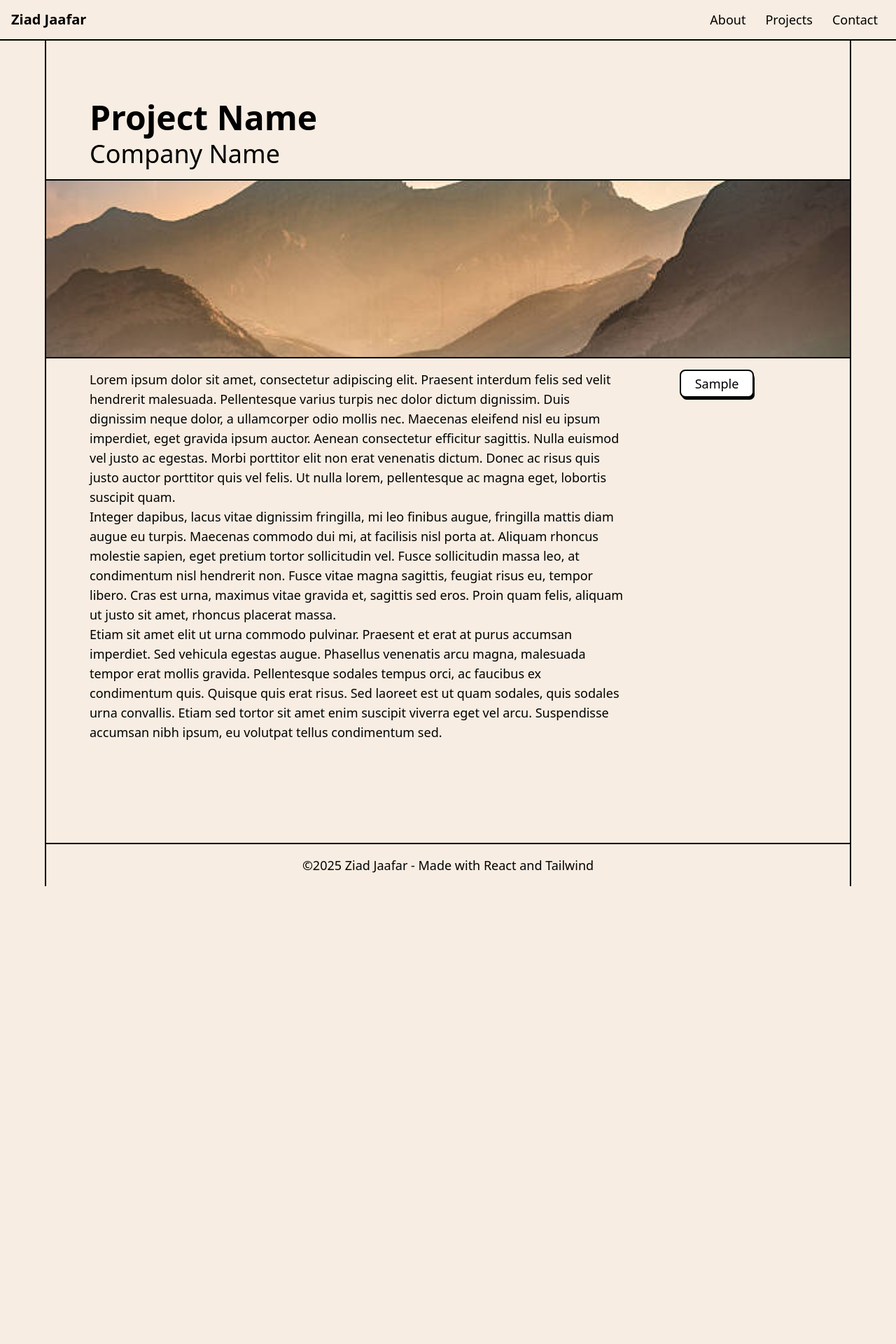
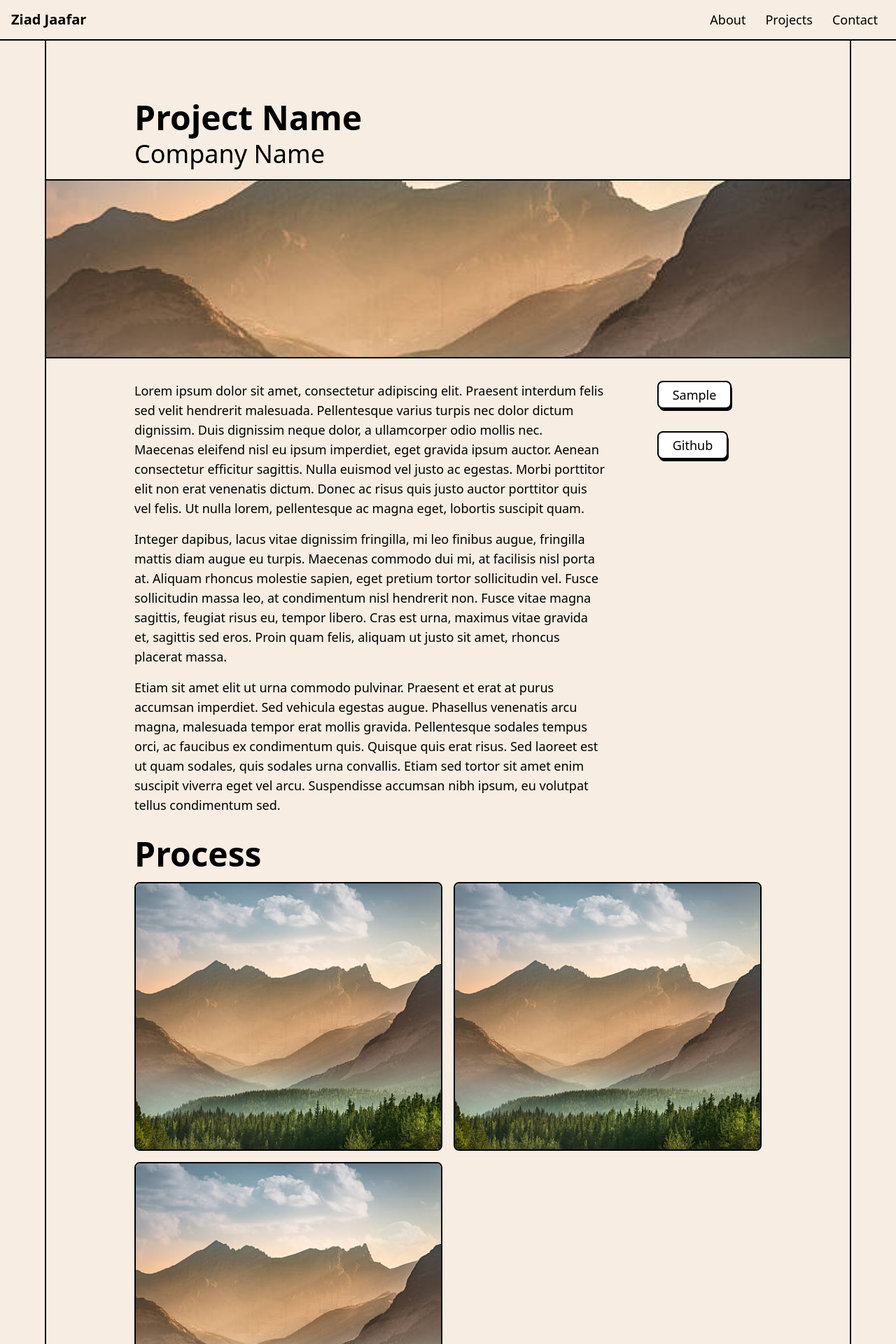
Before and after one commit to Ziad-J05/Portfolio-Site, a React (Vite) app: page /projects/project-info in a window 1280 px wide. Shown: the top 1920 px of the page at 70% size. Before the commit the page ends 1266 px from the top, so only its background shows below. Built offline with nearby package versions, Linux system fonts and the light colour scheme.

Commit message:
added descriptions that appear on hover

```diff
--- a/src/pages/ProjectInfoPage.tsx
+++ b/src/pages/ProjectInfoPage.tsx
@@ -14,17 +14,39 @@ export default function ProjectInfoPage() {
 
         <main className="bg-[#F7EDE2] py-36 mx-auto w-6xl min-h-[calc(100vh-var(--text-lg)-8*var(--spacing))] border-l-2 border-r-2">
 
-            <h2 className="text-5xl w-5xl mx-auto font-bold mb-2">Project Name</h2>
-            <p className="text-4xl w-5xl mx-auto font-regular">Company Name</p>
-            <img className='w-6xl h-64 object-cover border-y-2 my-4' src='/placeholder-photo.jpg' />
+            <h1 className="text-5xl w-4xl mx-auto font-bold mb-2">Project Name</h1>
+            <p className="text-4xl w-4xl mx-auto font-regular">Company Name</p>
+            <img className='w-6xl h-64 object-cover border-y-2 mt-4 mb-8' src='/placeholder-photo.jpg' />
 
-            <div className='grid w-5xl mx-auto grid-rows-1 grid-cols-[1fr_calc(var(--spacing)*64)]'>
-                <div className='col-span-1 col-start-1 text-lg'>
+            <div className='grid w-4xl mx-auto grid-rows-1 grid-cols-[1fr_calc(var(--spacing)*64)]'>
+                <div className='col-span-1 col-start-1 text-lg flex flex-col gap-4 w-2xl'>
                     <p>Lorem ipsum dolor sit amet, consectetur adipiscing elit. Praesent interdum felis sed velit hendrerit malesuada. Pellentesque varius turpis nec dolor dictum dignissim. Duis dignissim neque dolor, a ullamcorper odio mollis nec. Maecenas eleifend nisl eu ipsum imperdiet, eget gravida ipsum auctor. Aenean consectetur efficitur sagittis. Nulla euismod vel justo ac egestas. Morbi porttitor elit non erat venenatis dictum. Donec ac risus quis justo auctor porttitor quis vel felis. Ut nulla lorem, pellentesque ac magna eget, lobortis suscipit quam.</p>
                     <p>Integer dapibus, lacus vitae dignissim fringilla, mi leo finibus augue, fringilla mattis diam augue eu turpis. Maecenas commodo dui mi, at facilisis nisl porta at. Aliquam rhoncus molestie sapien, eget pretium tortor sollicitudin vel. Fusce sollicitudin massa leo, at condimentum nisl hendrerit non. Fusce vitae magna sagittis, feugiat risus eu, tempor libero. Cras est urna, maximus vitae gravida et, sagittis sed eros. Proin quam felis, aliquam ut justo sit amet, rhoncus placerat massa.</p>
                     <p>Etiam sit amet elit ut urna commodo pulvinar. Praesent et erat at purus accumsan imperdiet. Sed vehicula egestas augue. Phasellus venenatis arcu magna, malesuada tempor erat mollis gravida. Pellentesque sodales tempus orci, ac faucibus ex condimentum quis. Quisque quis erat risus. Sed laoreet est ut quam sodales, quis sodales urna convallis. Etiam sed tortor sit amet enim suscipit viverra eget vel arcu. Suspendisse accumsan nibh ipsum, eu volutpat tellus condimentum sed.</p>
                 </div>
-                <div className='px-12 w-fit col-span-1 col-start-2 justify-self-center'><LinkButton text='Sample' link='#'/></div>
+                <div className='px-12 w-fit col-span-1 col-start-2 justify-self-center flex flex-col gap-8'>
+                    <LinkButton text='Sample' link='#'/>
+                    <LinkButton text='Github' link='#'/>
+                </div>
+            </div>
+
+            <h2 className="text-5xl font-semibold mb-[1rem] mx-auto mt-8 w-4xl">Process</h2>
+
+            <div className='grid grid-auto-rows-auto grid-cols-2 gap-4 w-4xl mx-auto '>
+                <div className='relative top-0 left-0 h-96 hover:h-fit overflow-hidden rounded-lg border-2 bg-white'>
+                    <img className='object-cover w-fit h-96' src="/placeholder-photo.jpg"></img>
+                    <p className='text-lg py-1 px-2'>Hello! This is description text</p>
+                </div>
+
+                <div className='relative top-0 left-0 h-96 hover:h-fit overflow-hidden rounded-lg border-2 bg-white'>
+                    <img className='object-cover w-fit h-96' src="/placeholder-photo.jpg"></img>
+                    <p className='text-lg py-1 px-2'>Hello! This is description text</p>
+                </div>
+
+                <div className='relative top-0 left-0 h-96 hover:h-fit overflow-hidden rounded-lg border-2 bg-white'>
+                    <img className='object-cover w-fit h-96' src="/placeholder-photo.jpg"></img>
+                    <p className='text-lg py-1 px-2'>Hello! This is description text</p>
+                </div>
             </div>
         </main>
 
```
